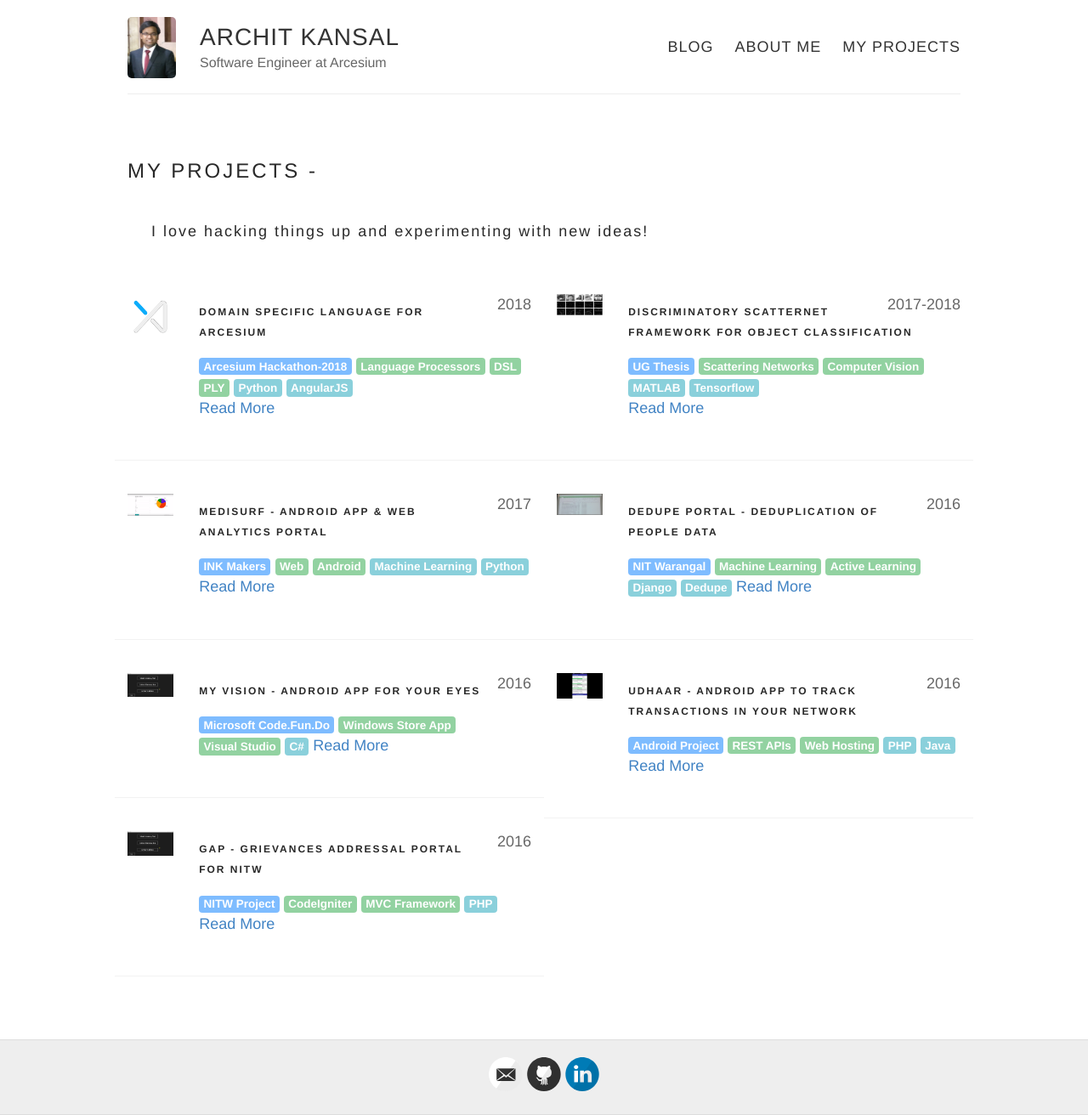
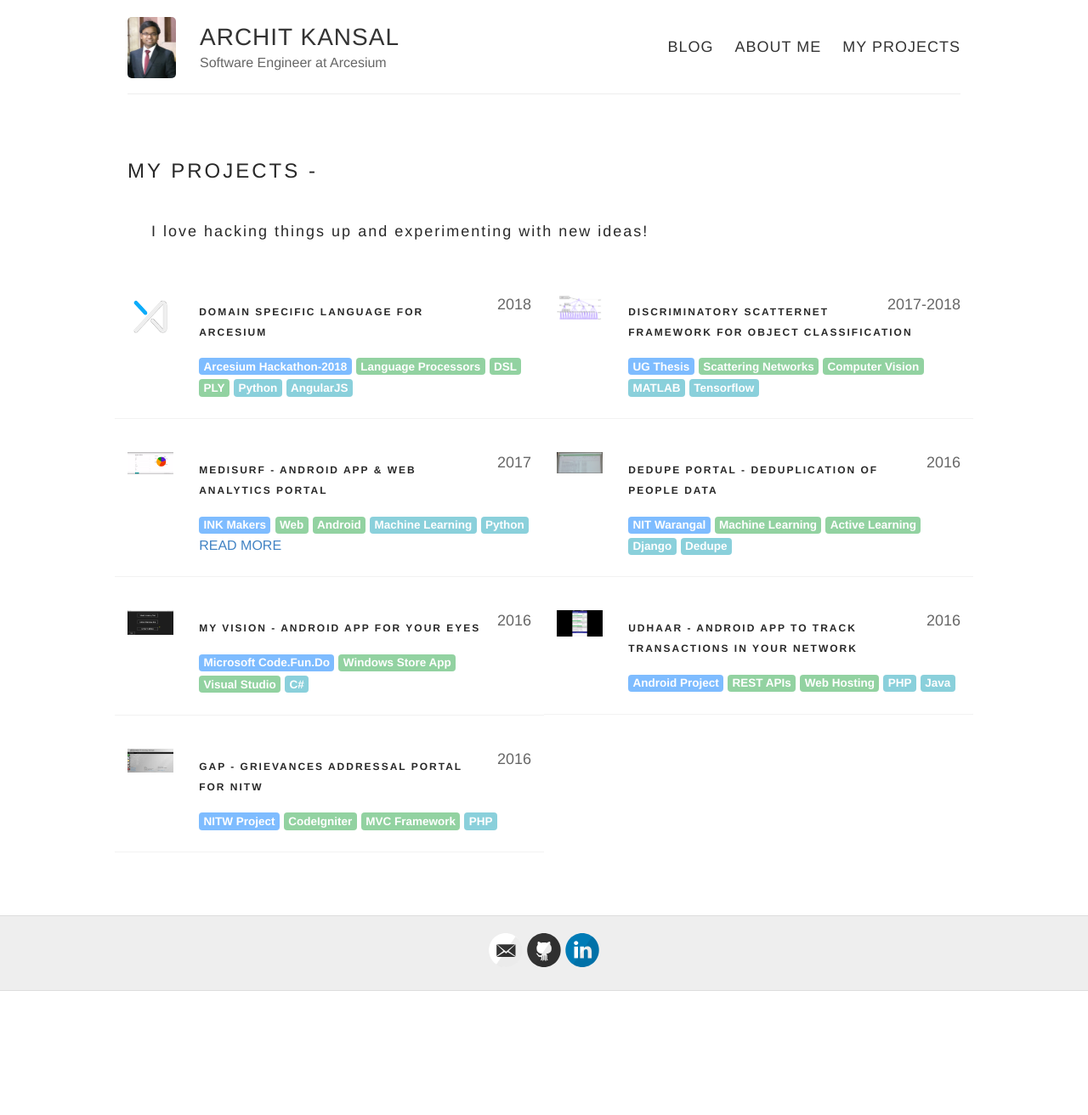
Before and after one commit to architkansal/architkansal.github.io, a Jekyll site: the page built from projects.md, in a window 1280 px wide. Shown: the whole page at 85% size. Built offline with Jekyll 4.4.1, drawn with Linux system fonts in a browser that asks for light colours; after the commit the page ends 1166 px from its top, so only the background shows below that.

Commit message:
scatnet and gap

```diff
--- a/projects.md
+++ b/projects.md
@@ -32,7 +32,7 @@ img:
 <span class="badge badge-info">Python</span>
 <span class="badge badge-info">AngularJS</span>
 <br/>
-<a href="{{ site.baseurl }}/projects/axl"> <span class=" inline-block mb24"> Read More </span> </a>
+<!-- <a href="{{ site.baseurl }}/projects/axl"> <span class=" inline-block" style="font-weight:550; font-size:16px;"> READ MORE </span> </a> -->
 </div>
 <hr class="fade-3-4">
 </div>
@@ -49,7 +49,7 @@ img:
 <span class="badge badge-success">Android</span>
 <span class="badge badge-info">Machine Learning</span>
 <span class="badge badge-info">Python</span>
-<a href="{{ site.baseurl }}/projects/medisurf"> <span class="inline-block mb24"> Read More </span> </a>
+<a href="{{ site.baseurl }}/projects/medisurf"> <span class="inline-block" style="font-weight:550; font-size:16px;"> READ MORE </span> </a>
 </div>
 <hr class="fade-3-4">
 </div>
@@ -65,14 +65,14 @@ img:
 <span class="badge badge-success">Windows Store App</span>
 <span class="badge badge-success">Visual Studio</span>
 <span class="badge badge-info">C#</span>
-<a href="{{ site.baseurl }}/projects/medisurf"> <span class="inline-block mb24"> Read More </span> </a>
+<!-- <a href="{{ site.baseurl }}/projects/medisurf"> <span class="inline-block" style="font-weight:550; font-size:16px;"> READ MORE </span> </a> -->
 </div>
 <hr class="fade-3-4">
 </div>
 
 <div div class="row">
 <div class="col-md-2 col-2">
-<img src="{{site.baseurl}}/images/myvision/myvision-8.png" alt="GAP Portal">
+<img src="{{site.baseurl}}/images/gap/8.png" alt="GAP Portal">
 </div>
 <div class="col-md-10 col-10">
 <span class="pull-right fade-1-4">&nbsp;&nbsp;&nbsp;2016</span>
@@ -81,7 +81,7 @@ img:
 <span class="badge badge-success">CodeIgniter</span>
 <span class="badge badge-success">MVC Framework</span>
 <span class="badge badge-info">PHP</span>
-<a href="{{ site.baseurl }}/projects/medisurf"> <span class="inline-block mb24"> Read More </span> </a>
+<!-- <a href="{{ site.baseurl }}/projects/medisurf"> <span class="inline-block" style="font-weight:550; font-size:16px;"> READ MORE </span> </a> -->
 </div>
 <hr class="fade-3-4">
 </div>
@@ -93,7 +93,7 @@ img:
 
 <div class="row">
 <div class="col-md-2 col-2">
-<img src="{{site.baseurl}}/images/scatternet.png" alt="Discriminatory Scatternet Framework">
+<img src="{{site.baseurl}}/images/scatternet/scatnet-tree.png" alt="Discriminatory Scatternet Framework">
 </div>
 <div class="col-md-10 col-10">
 <span class="pull-right fade-1-4">&nbsp;&nbsp;&nbsp;2017-2018</span>
@@ -104,7 +104,7 @@ img:
 <span class="badge badge-info">MATLAB</span>
 <span class="badge badge-info">Tensorflow</span>
 <br/>
-<a href="{{ site.baseurl }}/projects/scatternet"> <span class=" inline-block mb24"> Read More </span> </a>
+<!-- <a href="{{ site.baseurl }}/projects/scatternet"> <span class=" inline-block" style="font-weight:550; font-size:16px;"> READ MORE </span> </a> -->
 </div>
 <hr class="fade-3-4">
 </div>
@@ -121,7 +121,7 @@ img:
 <span class="badge badge-success">Active Learning</span>
 <span class="badge badge-info">Django</span>
 <span class="badge badge-info">Dedupe</span>
-<a href="{{ site.baseurl }}/projects/dedupe"> <span class="inline-block mb24"> Read More </span> </a>
+<!-- <a href="{{ site.baseurl }}/projects/dedupe"> <span class="inline-block" style="font-weight:550; font-size:16px;"> READ MORE </span> </a> -->
 </div>
 <hr class="fade-3-4">
 </div>
@@ -138,12 +138,11 @@ img:
 <span class="badge badge-success">Web Hosting</span>
 <span class="badge badge-info">PHP</span>
 <span class="badge badge-info">Java</span>
-<a href="{{ site.baseurl }}/projects/medisurf"> <span class="inline-block mb24"> Read More </span> </a>
+<!-- <a href="{{ site.baseurl }}/projects/medisurf"> <span class="inline-block" style="font-weight:550; font-size:16px;"> READ MORE </span> </a> -->
 </div>
 <hr class="fade-3-4">
 </div>
 
 </div>
 
-
 </div>
```
Also changed, not shown: _posts/2018-10-05-Discriminatory-Scatternet.md (+5 -5 lines), images/gap/1.png (added), images/gap/10.png (added), images/gap/12.png (added), images/gap/4.png (added), images/gap/6.png (added), images/gap/7.png (added), images/gap/8.png (added), images/gap/9.png (added), images/scatternet/scatnet-tree.png (added).
